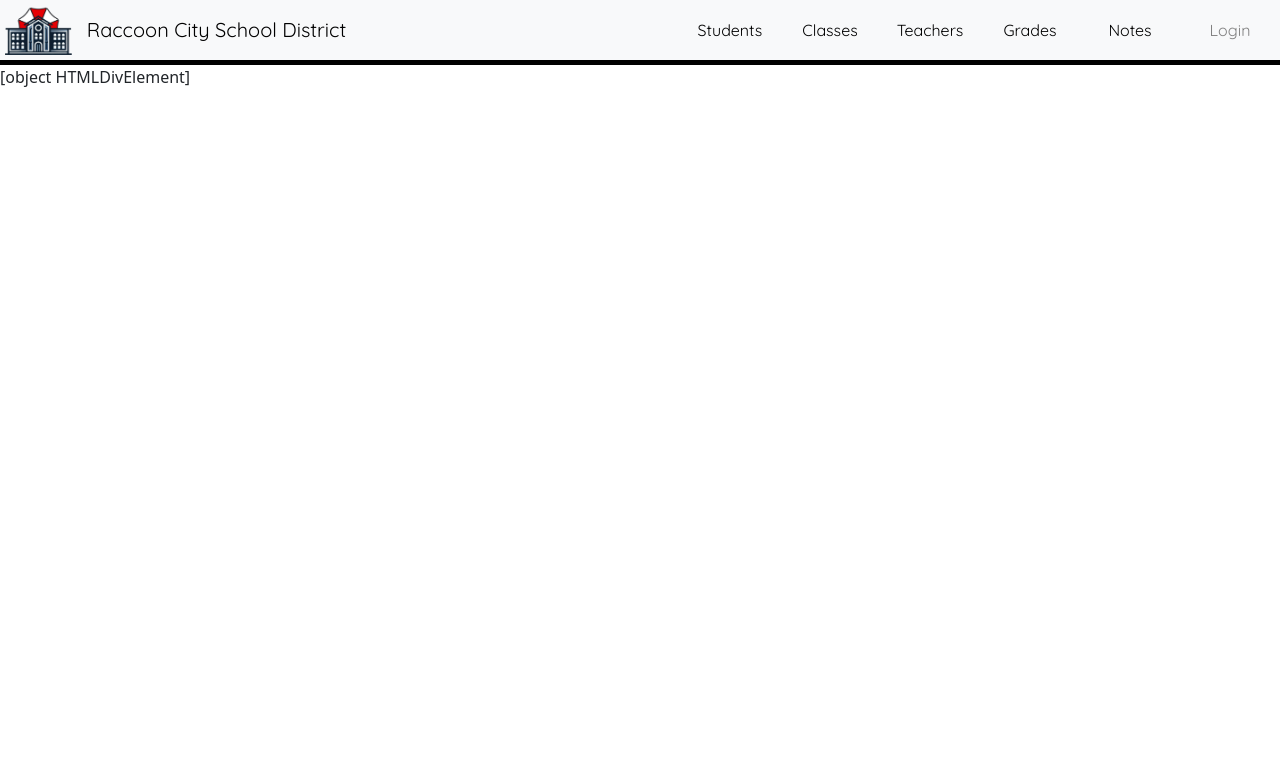
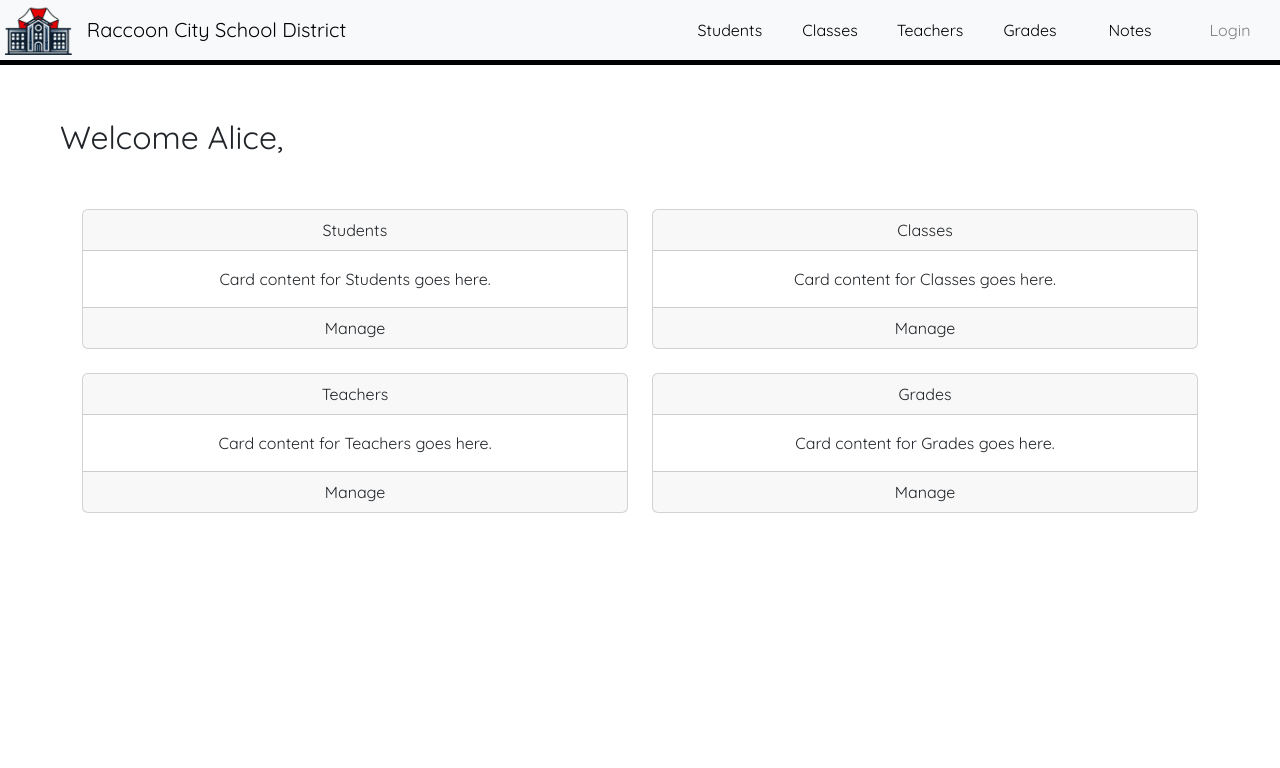
Before and after one commit to KonstancjaMG/SMS, a website with bundled scripts: page home.html in a window 1280 px wide. Built offline with nearby package versions, Linux system fonts and the light colour scheme.

Commit message:
Created the main content structure.

```diff
--- a/css/styles.css
+++ b/css/styles.css
@@ -3,6 +3,7 @@
 body {
     margin: 0 auto;
     padding: 0;
+    overflow: hidden;
 }
 
 #app {
@@ -104,6 +105,17 @@ body {
     background-color: black;
 }
 
+/* ------- CONTENT ------- */
+
+#contentWrapper {
+    width: 100%;
+    height: calc(100vh - 100px);
+    padding: 0;
+    margin: 0;
+    box-sizing: border-box;
+    font-family: 'Quicksand', sans-serif;
+}
+
 /* ------- SCREENS SMALLER THAN 430 PX ------- */
 
 @media (max-width: 429px) {
--- a/js/content/content.js
+++ b/js/content/content.js
@@ -1,10 +1,43 @@
+import { linksArray } from "../data.js";
+
 const app = document.getElementById("app");
 
+function createContent() {
+  return `
+  <div id="contentWrapper">
+        <div class="row  mt-5 ms-5">
+            <div class="col-12 fs-2">Welcome Alice,</div>
+        </div>
+        <div id="cardsWrapper" class="container mt-5 text-center">
+            ${createCards(linksArray)}
+        </div>
+    </div>
+  `
+}
+
+function createCards(pLinks) {
+  const cards = pLinks.map(link => {
+    if (link.name !== 'Notes' && link.name !== 'Login') {
+      return `
+        <div class="col-md-6 mb-4">
+          <div class="card">
+            <div class="card-header">${link.name}</div>
+            <div class="card-body">Card content for ${link.name} goes here.</div>
+            <div class="card-footer">Manage</div>
+          </div>
+        </div>
+      `;
+    }
+    return '';
+  }).join('');
+
+  return `<div class="row mb-5">${cards}</div>`;
+}
+
+
+
 const renderContent = () => {
-  const contentContainer = document.createElement("div");
-  contentContainer.id = "content-container";
-  contentContainer.innerHTML += `<div>CONTENT</div>`;
-  app.innerHTML += contentContainer;
+  app.innerHTML += createContent();
 };
 
 export { renderContent };
```
Also changed, not shown: js/content_event_listeners.js (added, +35 -0 lines).
